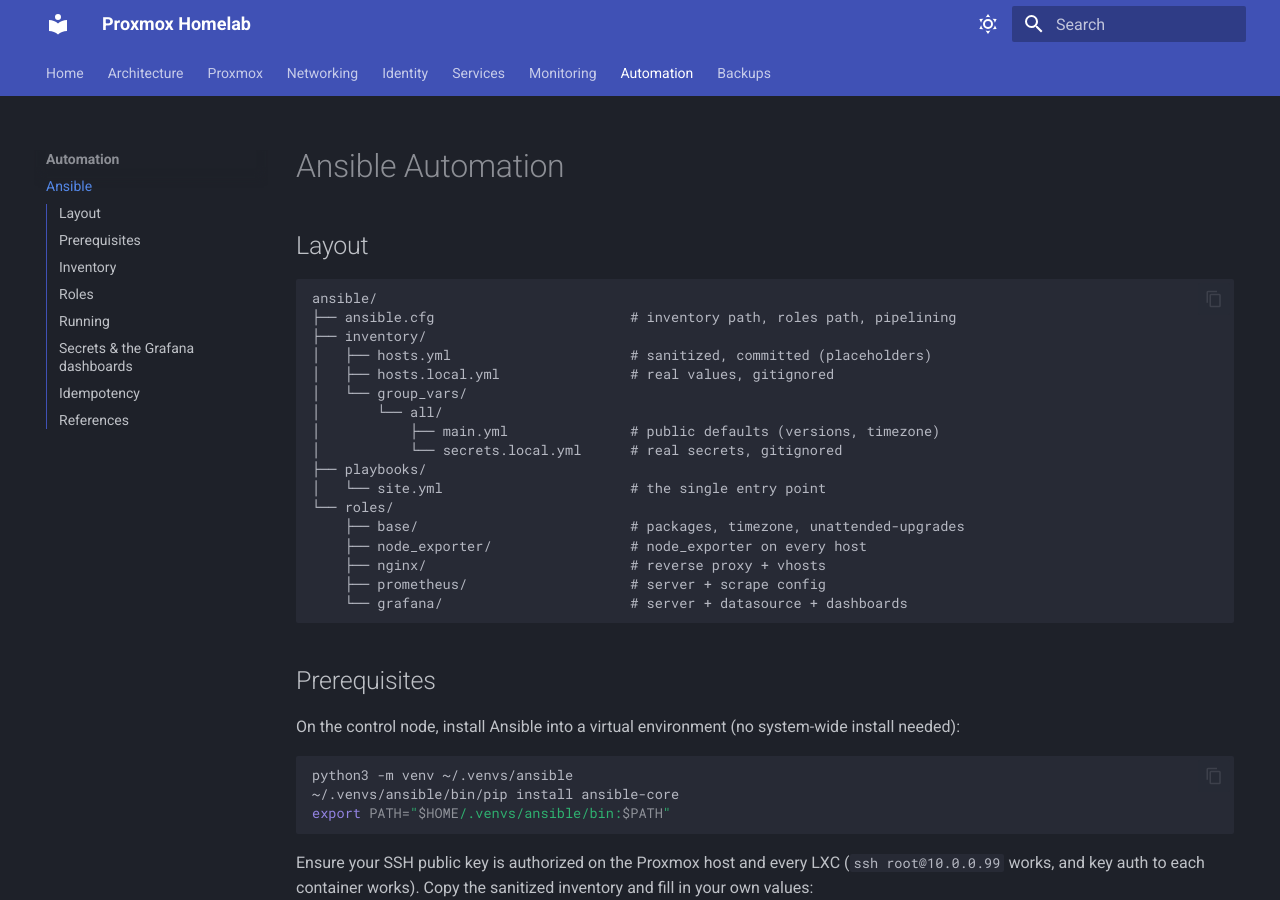
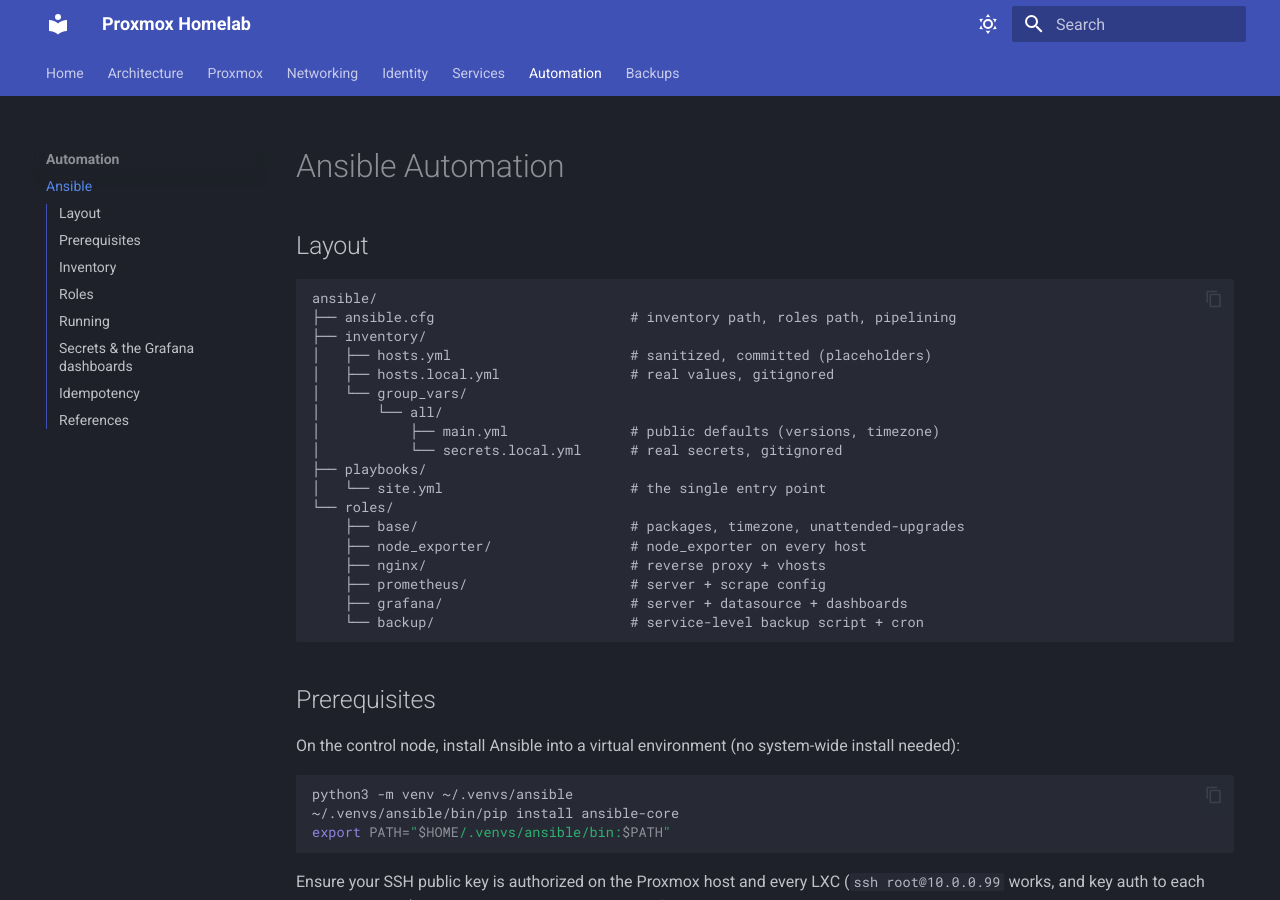
Before and after one commit to dmaljkovic/proxmox-homelab, an MkDocs documentation site: the page built from docs/08-automation/ansible.md, in a window 1280 px wide and 900 px high. Built offline with MkDocs 1.6.1 and Material for MkDocs 9.7.7, drawn with Linux system fonts in a browser that asks for light colours; some of the changed text lies outside the part shown.

````diff
--- a/docs/08-automation/ansible.md
+++ b/docs/08-automation/ansible.md
@@ -19,7 +19,8 @@ ansible/
     ├── node_exporter/                 # node_exporter on every host
     ├── nginx/                         # reverse proxy + vhosts
     ├── prometheus/                    # server + scrape config
-    └── grafana/                       # server + datasource + dashboards
+    ├── grafana/                       # server + datasource + dashboards
+    └── backup/                        # service-level backup script + cron
 ```
 
 ## Prerequisites
@@ -111,12 +112,14 @@ secrets file with `ansible-vault` instead.
 | `nginx` | `nginx` | `nginx.conf`, vhosts (auth, git, grafana), local `stub_status` |
 | `prometheus` | `prometheus` | binaries, `prometheus.yml` (validated with `promtool`), systemd unit |
 | `grafana` | `grafana` | apt repo, server env overrides (OIDC), datasource + dashboard provisioning |
+| `backup` | `proxmox` | service-level backup script (LDAP/Gitea/Prometheus) + nightly cron |
 
 > **Scope:** the playbook automates the core stack — `base`, `node_exporter`,
-> `nginx`, `prometheus`, and `grafana`. The `openldap`, `authelia`, `gitea`, and
-> `proxmox-host` roles are intentionally deferred (they hold the identity-stack
-> secrets and are higher-risk to re-apply). The `grafana` role already renders its
-> OIDC client secret and the Prometheus scrape config from inventory variables.
+> `nginx`, `prometheus`, `grafana`, and `backup`. The `openldap`, `authelia`,
+> `gitea`, and `proxmox-host` roles are intentionally deferred (they hold the
+> identity-stack secrets and are higher-risk to re-apply). The `grafana` role
+> already renders its OIDC client secret and the Prometheus scrape config from
+> inventory variables.
 
 ## Running
 
--- a/mkdocs.yml
+++ b/mkdocs.yml
@@ -61,9 +61,6 @@ nav:
       - Gitea: 05-services/gitea.md
       - Grafana: 05-services/grafana.md
       - Prometheus: 05-services/prometheus.md
-  - Monitoring:
-      - Prometheus: 07-monitoring/prometheus.md
-      - Grafana Dashboards: 07-monitoring/grafana-dashboards.md
   - Automation:
       - Ansible: 08-automation/ansible.md
   - Backups:
````
Also changed, not shown: README.md (+2 -3 lines), docs/01-architecture/hardware.md (+1 -1 lines), docs/03-networking/network-design.md (+1 -1 lines), docs/04-identity/oidc.md (+1 -1 lines), docs/index.md (+4 -2 lines).
